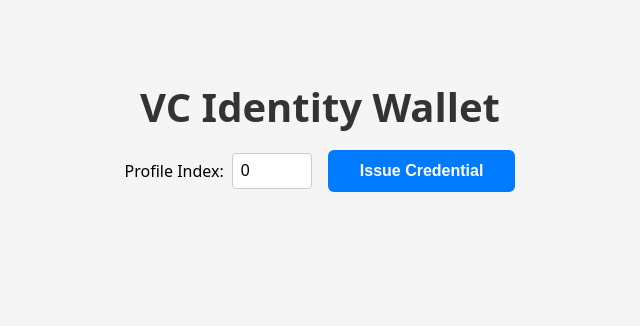
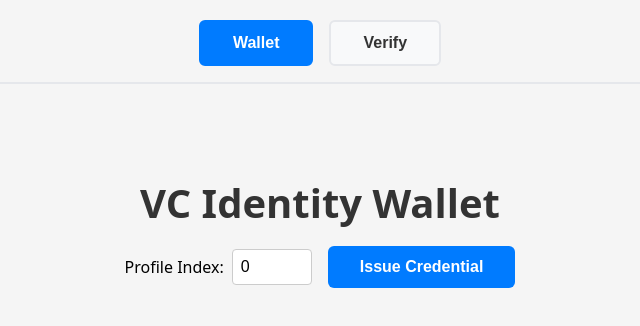
Before and after one commit to VCPilot/test, a React (Vite) app: page / in a window 1280 px wide. Shown: the top 326 px of the page, without its empty margins (320-960 px from the left). Built offline with nearby package versions, Linux system fonts and the light colour scheme; no server answers.

Commit message:
Add Verify page to React app with credential validation

```diff
--- a/src/App.jsx
+++ b/src/App.jsx
@@ -1,11 +1,66 @@
+import { useState } from 'react'
 import Wallet from './components/Wallet'
+import Verify from './components/Verify'
 
 function App() {
+  const [currentPage, setCurrentPage] = useState('wallet')
+
   return (
     <div className="App" style={{ minHeight: '100vh', padding: '20px' }}>
-      <Wallet />
+      {/* Navigation */}
+      <nav style={styles.nav}>
+        <button
+          onClick={() => setCurrentPage('wallet')}
+          style={{
+            ...styles.navButton,
+            ...(currentPage === 'wallet' ? styles.navButtonActive : {}),
+          }}
+        >
+          Wallet
+        </button>
+        <button
+          onClick={() => setCurrentPage('verify')}
+          style={{
+            ...styles.navButton,
+            ...(currentPage === 'verify' ? styles.navButtonActive : {}),
+          }}
+        >
+          Verify
+        </button>
+      </nav>
+
+      {/* Page Content */}
+      {currentPage === 'wallet' && <Wallet />}
+      {currentPage === 'verify' && <Verify />}
     </div>
   )
 }
 
+const styles = {
+  nav: {
+    display: 'flex',
+    justifyContent: 'center',
+    gap: '1rem',
+    marginBottom: '2rem',
+    paddingBottom: '1rem',
+    borderBottom: '2px solid #e5e7eb',
+  },
+  navButton: {
+    padding: '0.75rem 2rem',
+    fontSize: '1rem',
+    fontWeight: '600',
+    backgroundColor: '#f8f9fa',
+    color: '#333',
+    border: '2px solid #e5e7eb',
+    borderRadius: '6px',
+    cursor: 'pointer',
+    transition: 'all 0.2s',
+  },
+  navButtonActive: {
+    backgroundColor: '#007bff',
+    color: 'white',
+    borderColor: '#007bff',
+  },
+}
+
 export default App
--- /dev/null
+++ b/src/components/Verify.jsx
@@ -0,0 +1,308 @@
+import React, { useState } from 'react'
+
+// Determine if we're running locally or deployed
+const isLocal = window.location.hostname === 'localhost' || window.location.hostname === '127.0.0.1'
+const API_URL = isLocal ? 'http://localhost:3000' : window.location.origin + '/api'
+
+function Verify() {
+  const [credentialJson, setCredentialJson] = useState('')
+  const [verificationResult, setVerificationResult] = useState(null)
+  const [loading, setLoading] = useState(false)
+  const [error, setError] = useState(null)
+
+  const handleVerify = async () => {
+    if (!credentialJson.trim()) {
+      setError('Please paste a credential JSON')
+      return
+    }
+
+    setLoading(true)
+    setError(null)
+    setVerificationResult(null)
+
+    try {
+      // Parse to make sure it's valid JSON
+      const parsedCredential = JSON.parse(credentialJson)
+
+      // Call verify endpoint
+      const response = await fetch(`${API_URL}/verify`, {
+        method: 'POST',
+        headers: {
+          'Content-Type': 'application/json',
+        },
+        body: JSON.stringify(parsedCredential),
+      })
+
+      if (!response.ok) {
+        throw new Error(`HTTP error! status: ${response.status}`)
+      }
+
+      const result = await response.json()
+      setVerificationResult(result)
+    } catch (err) {
+      if (err instanceof SyntaxError) {
+        setError('Invalid JSON. Please check your credential format.')
+      } else if (err.message.includes('Failed to fetch') || err.message.includes('NetworkError')) {
+        setError('Cannot connect to API server. Is your local server running on port 3000?')
+      } else {
+        setError(err.message || 'Failed to verify credential')
+      }
+      console.error('Error:', err)
+    } finally {
+      setLoading(false)
+    }
+  }
+
+  return (
+    <div style={styles.container}>
+      <h1 style={styles.title}>Verify Credential</h1>
+
+      {!isLocal && (
+        <div style={styles.apiWarning}>
+          <strong>💡 Demo Mode:</strong> This wallet is deployed on Firebase.
+          <br />
+          <strong>⚠️ To verify credentials:</strong> You need to run the local API server.
+          <br />
+          Clone the repo and run <code>npm start</code> in a terminal to start the API on <code>localhost:3000</code>
+        </div>
+      )}
+
+      <div style={styles.inputSection}>
+        <label style={styles.label}>
+          Paste Credential JSON:
+        </label>
+        <textarea
+          value={credentialJson}
+          onChange={(e) => setCredentialJson(e.target.value)}
+          placeholder='Paste your credential JSON here...'
+          style={styles.textarea}
+          rows={15}
+        />
+      </div>
+
+      <button
+        onClick={handleVerify}
+        disabled={loading}
+        style={{
+          ...styles.button,
+          ...(loading ? styles.buttonDisabled : {}),
+        }}
+      >
+        {loading ? 'Verifying...' : 'Check Validity'}
+      </button>
+
+      {error && (
+        <div style={styles.error}>
+          <strong>Error:</strong> {error}
+        </div>
+      )}
+
+      {verificationResult && (
+        <div style={styles.resultSection}>
+          <h2 style={styles.resultTitle}>Verification Result</h2>
+
+          <div style={{
+            ...styles.statusBadge,
+            backgroundColor: verificationResult.verified ? '#10b981' : '#ef4444',
+          }}>
+            {verificationResult.verified ? '✓ Valid' : '✗ Invalid'}
+          </div>
+
+          <div style={styles.resultMessage}>
+            {verificationResult.message || (verificationResult.verified ? 'Credential is valid' : 'Credential is invalid')}
+          </div>
+
+          {verificationResult.checks && (
+            <details style={styles.details}>
+              <summary style={styles.detailsSummary}>View Detailed Checks</summary>
+              <div style={styles.checksGrid}>
+                {Object.entries(verificationResult.checks).map(([key, value]) => (
+                  <div key={key} style={styles.checkItem}>
+                    <span style={styles.checkKey}>{key}:</span>
+                    <span style={value ? styles.checkPass : styles.checkFail}>
+                      {value ? '✓' : '✗'}
+                    </span>
+                  </div>
+                ))}
+              </div>
+            </details>
+          )}
+
+          {verificationResult.issuer && (
+            <div style={styles.issuerInfo}>
+              <strong>Issuer:</strong> {verificationResult.issuer}
+            </div>
+          )}
+
+          <details style={styles.details}>
+            <summary style={styles.detailsSummary}>View Full Response</summary>
+            <pre style={styles.json}>
+              {JSON.stringify(verificationResult, null, 2)}
+            </pre>
+          </details>
+        </div>
+      )}
+    </div>
+  )
+}
+
+const styles = {
+  container: {
+    maxWidth: '1200px',
+    margin: '0 auto',
+    padding: '2rem',
+    fontFamily: 'system-ui, -apple-system, sans-serif',
+  },
+  title: {
+    fontSize: '2.5rem',
+    fontWeight: 'bold',
+    marginBottom: '1rem',
+    color: '#333',
+    textAlign: 'center',
+  },
+  apiWarning: {
+    padding: '1rem 1.5rem',
+    backgroundColor: '#fff4e6',
+    color: '#856404',
+    borderRadius: '6px',
+    marginBottom: '2rem',
+    border: '1px solid #ffe8cc',
+    textAlign: 'center',
+    fontSize: '0.95rem',
+  },
+  inputSection: {
+    marginBottom: '1.5rem',
+  },
+  label: {
+    display: 'block',
+    fontSize: '1rem',
+    fontWeight: '600',
+    marginBottom: '0.5rem',
+    color: '#333',
+  },
+  textarea: {
+    width: '100%',
+    padding: '1rem',
+    fontSize: '0.95rem',
+    fontFamily: 'monospace',
+    border: '2px solid #e5e7eb',
+    borderRadius: '8px',
+    resize: 'vertical',
+    minHeight: '200px',
+  },
+  button: {
+    padding: '0.75rem 2rem',
+    fontSize: '1rem',
+    fontWeight: '600',
+    backgroundColor: '#007bff',
+    color: 'white',
+    border: 'none',
+    borderRadius: '6px',
+    cursor: 'pointer',
+    transition: 'background-color 0.2s',
+    display: 'block',
+    margin: '0 auto 2rem',
+  },
+  buttonDisabled: {
+    backgroundColor: '#ccc',
+    cursor: 'not-allowed',
+  },
+  error: {
+    padding: '1rem',
+    backgroundColor: '#fee',
+    color: '#c33',
+    borderRadius: '6px',
+    marginBottom: '1rem',
+    border: '1px solid #fcc',
+  },
+  resultSection: {
+    marginTop: '2rem',
+    padding: '2rem',
+    backgroundColor: 'white',
+    borderRadius: '12px',
+    boxShadow: '0 4px 6px rgba(0, 0, 0, 0.1), 0 2px 4px rgba(0, 0, 0, 0.06)',
+    border: '1px solid #e5e7eb',
+  },
+  resultTitle: {
+    fontSize: '1.5rem',
+    marginBottom: '1.5rem',
+    color: '#333',
+    textAlign: 'center',
+  },
+  statusBadge: {
+    padding: '1rem 2rem',
+    borderRadius: '8px',
+    fontSize: '1.5rem',
+    fontWeight: '700',
+    color: 'white',
+    textAlign: 'center',
+    marginBottom: '1rem',
+  },
+  resultMessage: {
+    fontSize: '1.1rem',
+    textAlign: 'center',
+    color: '#333',
+    marginBottom: '1.5rem',
+  },
+  checksGrid: {
+    display: 'grid',
+    gridTemplateColumns: 'repeat(auto-fit, minmax(200px, 1fr))',
+    gap: '0.75rem',
+    marginTop: '1rem',
+  },
+  checkItem: {
+    display: 'flex',
+    justifyContent: 'space-between',
+    alignItems: 'center',
+    padding: '0.5rem',
+    backgroundColor: '#f8f9fa',
+    borderRadius: '4px',
+  },
+  checkKey: {
+    fontSize: '0.9rem',
+    color: '#666',
+    fontFamily: 'monospace',
+  },
+  checkPass: {
+    fontSize: '1.2rem',
+    color: '#10b981',
+  },
+  checkFail: {
+    fontSize: '1.2rem',
+    color: '#ef4444',
+  },
+  issuerInfo: {
+    padding: '1rem',
+    backgroundColor: '#f8f9fa',
+    borderRadius: '6px',
+    marginTop: '1rem',
+    fontSize: '0.95rem',
+    wordBreak: 'break-word',
+  },
+  details: {
+    marginTop: '1.5rem',
+    backgroundColor: '#f8f9fa',
+    borderRadius: '8px',
+    border: '1px solid #dee2e6',
+    padding: '1rem',
+  },
+  detailsSummary: {
+    cursor: 'pointer',
+    fontWeight: '600',
+    color: '#007bff',
+    marginBottom: '0.5rem',
+    userSelect: 'none',
+  },
+  json: {
+    backgroundColor: 'white',
+    padding: '1rem',
+    borderRadius: '4px',
+    overflow: 'auto',
+    fontSize: '0.875rem',
+    lineHeight: '1.5',
+    border: '1px solid #dee2e6',
+    maxHeight: '400px',
+  },
+}
+
+export default Verify
```
